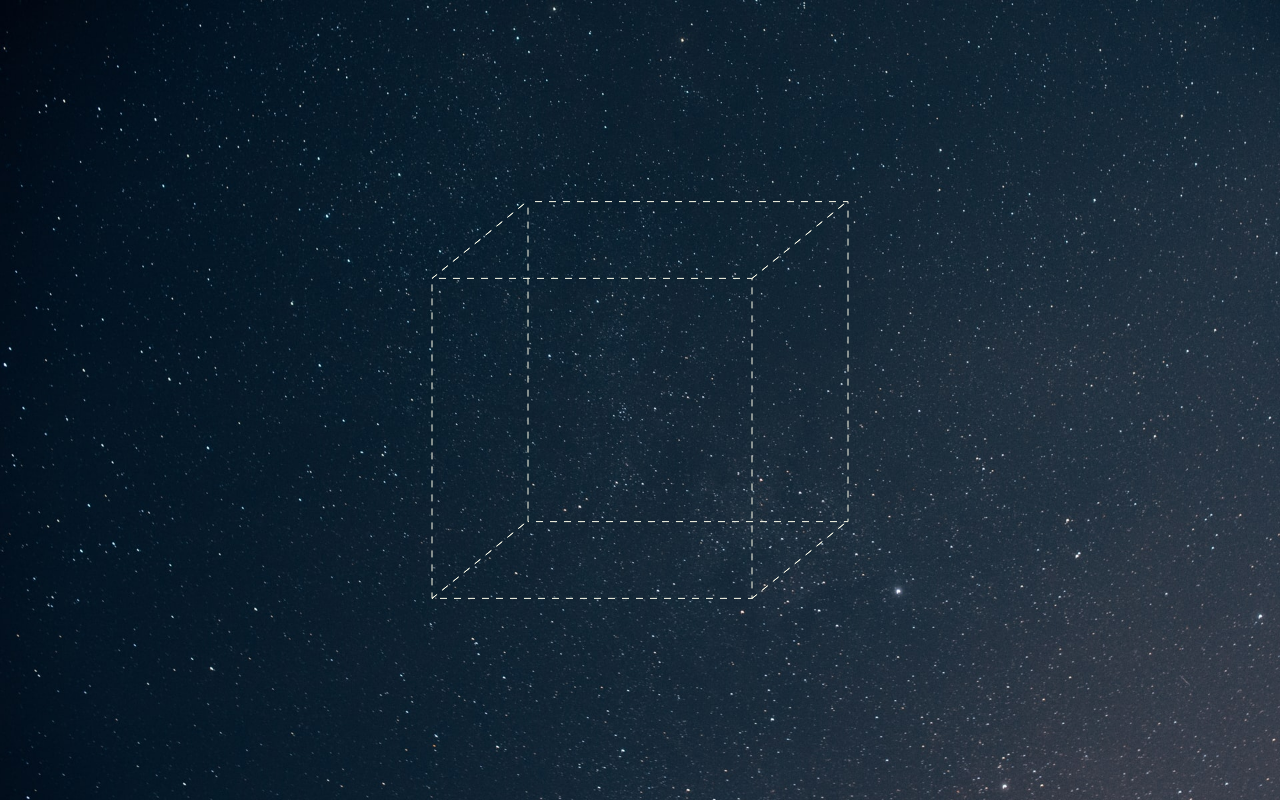
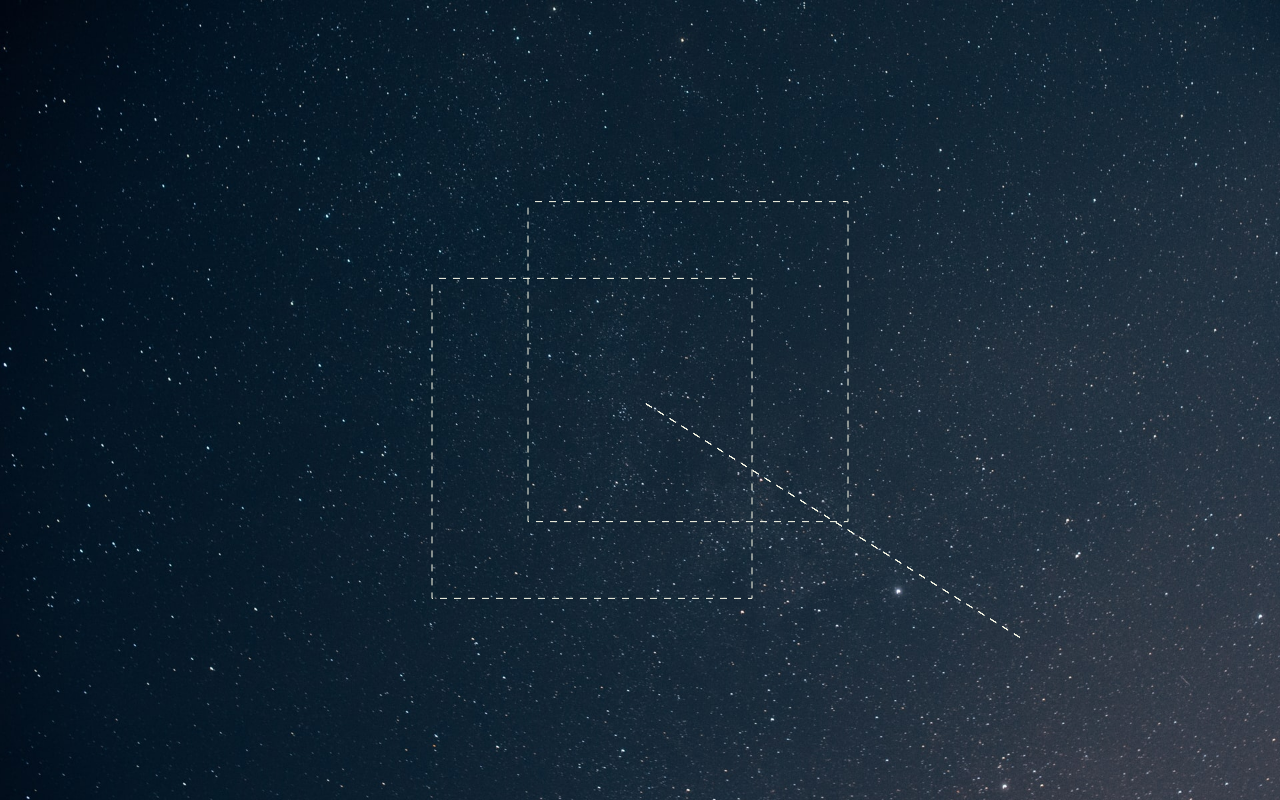
Before and after one commit to Danble/asilenbept-react, a React (Create React App) app: page /asilenbept in a window 1280 px wide. Built offline with nearby package versions, Linux system fonts and the light colour scheme.

Commit message:
Previous step for adding a MySQL DB

```diff
--- a/src/assets/scss/_asilenbept.scss
+++ b/src/assets/scss/_asilenbept.scss
@@ -41,13 +41,13 @@ svg {
   animation: slash-travel 1s linear infinite;
 }
 
-/* .line {
+.line {
   stroke: $white-as;
   stroke-width: 1px;
   stroke-dasharray: 7px;
   stroke-dashoffset: 14px;
   animation: travel 1s linear infinite;
-} */
+}
 
 @keyframes travel {
   to {
--- a/src/assets/styles/main.css
+++ b/src/assets/styles/main.css
@@ -288,18 +288,21 @@ svg {
           animation: slash-travel 1s linear infinite;
 }
 
-/* .line {
-  stroke: $white-as;
+.line {
+  stroke: #FBFBE9;
   stroke-width: 1px;
   stroke-dasharray: 7px;
   stroke-dashoffset: 14px;
-  animation: travel 1s linear infinite;
-} */
+  -webkit-animation: travel 1s linear infinite;
+          animation: travel 1s linear infinite;
+}
+
 @-webkit-keyframes travel {
   to {
     stroke-dashoffset: 0;
   }
 }
+
 @keyframes travel {
   to {
     stroke-dashoffset: 0;
--- a/src/pages/asilenbept.js
+++ b/src/pages/asilenbept.js
@@ -6,20 +6,15 @@ class Asilenbept extends React.Component {
     return (
       <main id="asilenbept">
         <div className="cube">
-          <svg width="100vw" height="100vh" xmlns="http://www.w3.org/2000/svg">
+          <svg width="100vw" height="100vh" xmlns="http://www.w3.org/2000/svg" viewBox="0 0 100vw 100vh">
             <g>
-              <rect className="square" x={`calc(50vw - 10rem + 3rem)`}  y={`calc(50vh - 10rem - 2.4rem)`}/>
+              <rect id="pas" className="square" x={`calc(50vw - 10rem + 3rem)`}  y={`calc(50vh - 10rem - 2.4rem)`}/>
               <rect className="square" x={`calc(50vw - 10rem - 3rem)`}  y={`calc(50vh - 10rem + 2.4rem)`}/>
 
-              <rect className="square-line" x={`calc(50vw - 10rem - 3rem)`}  y={`calc(50vh - 10rem + 2.4rem)`}/>
-              <rect className="square-line" x={`calc(50vw + 10rem - 3rem)`}  y={`calc(50vh - 10rem + 2.4rem)`}/>
-              <rect className="square-line" x={`calc(50vw - 10rem - 3rem)`}  y={`calc(50vh + 10rem + 2.4rem)`}/>
-              <rect className="square-line" x={`calc(50vw + 10rem - 3rem)`}  y={`calc(50vh + 10rem + 2.4rem)`}/>
-
-              {/* <line className="line" x1={`calc(50vw - 10rem + 3rem)`} x2={`calc(50vw - 10rem - 3rem)`} y1={`calc(50vh - 10rem - 2.4rem)`} y2={`calc(50vh - 10rem + 2.4rem)`} />
-              <line className="line" x1={`calc(50vw + 10rem + 3rem)`} x2={`calc(50vw + 10rem - 3rem)`} y1={`calc(50vh - 10rem - 2.4rem)`} y2={`calc(50vh - 10rem + 2.4rem)`} />
-              <line className="line" x1={`calc(50vw - 10rem + 3rem)`} x2={`calc(50vw - 10rem - 3rem)`} y1={`calc(50vh + 10rem - 2.4rem)`} y2={`calc(50vh + 10rem + 2.4rem)`} />
-              <line className="line" x1={`calc(50vw + 10rem + 3rem)`} x2={`calc(50vw + 10rem - 3rem)`} y1={`calc(50vh + 10rem - 2.4rem)`} y2={`calc(50vh + 10rem + 2.4rem)`} /> */}
+              <line className="line" x1={`calc(50vw`} y1={`calc(50vh)`} x2={`calc(80vw`} y2={`calc(80vh)`} />
+              <line className="line" x1={`calc(50vw`} y1={`calc(50vh)`} x2={`calc(80vw`} y2={`calc(80vh)`} />
+              <line className="line" x1={`calc(50vw`} y1={`calc(50vh)`} x2={`calc(80vw`} y2={`calc(80vh)`} />
+              <line className="line" x1={`calc(50vw`} y1={`calc(50vh)`} x2={`calc(80vw`} y2={`calc(80vh)`} />
             </g>
           </svg>
         </div>
```
Also changed, not shown: 1 other file (tests, documents, lock files or other folders).
